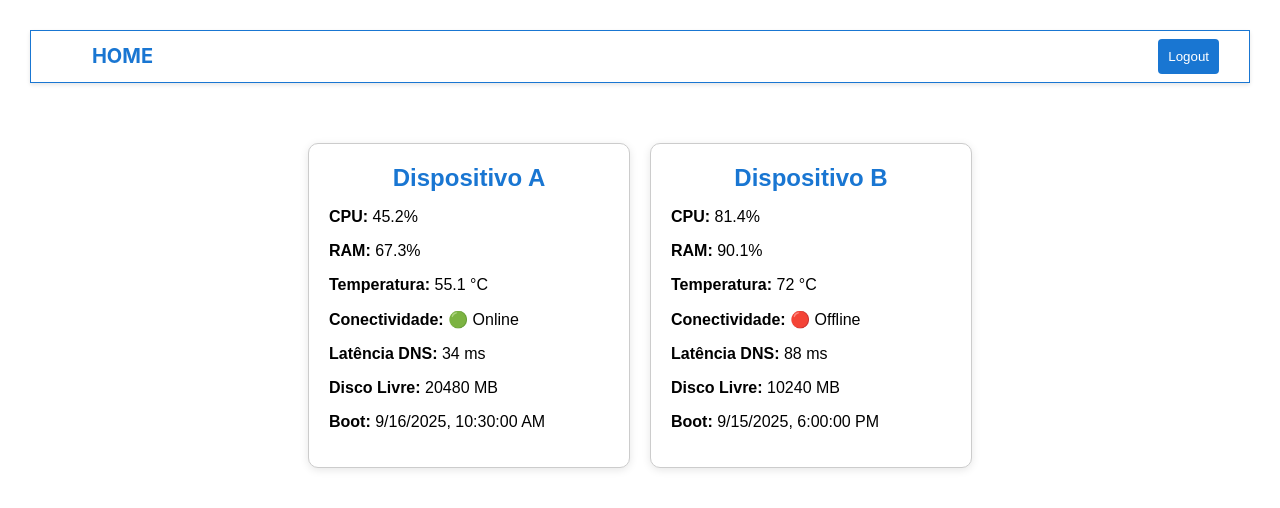
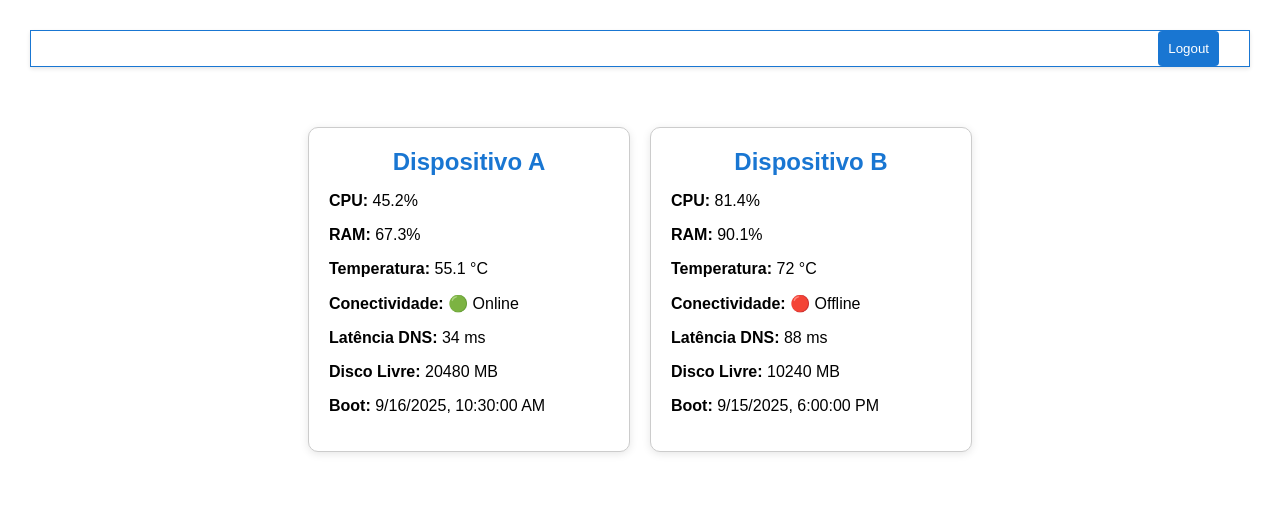
Before and after one commit to sbernardoDavi/-exame-fullstack-setembro-dtlabs-2025, a React (Create React App) app: page /home in a window 1280 px wide. Shown: the top 508 px of the page. Built offline with nearby package versions, Linux system fonts and the light colour scheme; sample sign-in values are in the browser's storage.

Commit message:
feat: remocao do title.

```diff
--- a/src/components/Home/homePage.tsx
+++ b/src/components/Home/homePage.tsx
@@ -58,7 +58,7 @@ const HomePage: React.FC = () => {
 
   return (
     <div className="home-page">
-      <Header title="HOME" onLogout={handleLogout} />
+      <Header onLogout={handleLogout} />
 
       <main className="home-container">
         <div className="device-grid">
```
